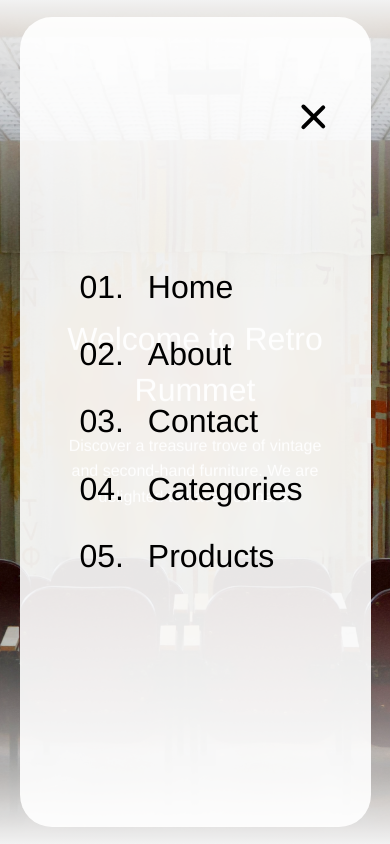
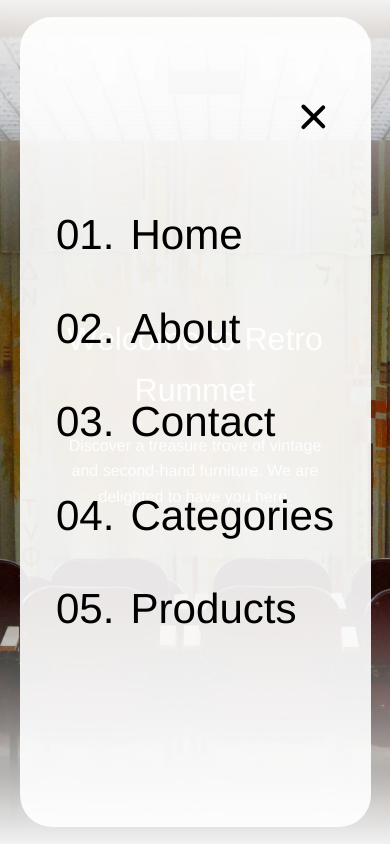
Before and after one commit to KristinaPalmquist/retrorummet, a Vue app: page / in a window 390 px wide. Both pictures are taken after a click on the button 313 px from the left and 118 px from the top of the page. Shown: the top 844 px of the page. Built offline with nearby package versions, Linux system fonts and the light colour scheme.

Commit message:
footer and header adjusted for responsiveness

```diff
--- a/src/components/MainFooter.vue
+++ b/src/components/MainFooter.vue
@@ -44,7 +44,7 @@ const currentYear = new Date().getFullYear();
 <style scoped>
 #main-footer {
   background-color: var(--footer-background-color);
-  width: 100%;
+  width: 100vw;
   padding: 2rem;
   /* z-index: 10; */
   display: flex;
@@ -88,10 +88,11 @@ const currentYear = new Date().getFullYear();
   width: 100%;
 }
 
-@media only screen and (max-width: 600px) {
+@media only screen and (max-width: 900px) {
   #main-footer .footer-content {
     width: 100%;
     flex-direction: column;
+    text-align: center;
   }
   .footer-section {
     margin-bottom: 1rem;
@@ -99,7 +100,7 @@ const currentYear = new Date().getFullYear();
   .footer-section ul li {
     margin-left: 0;
   }
-/*
+  /*
   .footer-section.about,
   .footer-section.links {
     display: none;
--- a/src/components/MainNavbar.vue
+++ b/src/components/MainNavbar.vue
@@ -3,18 +3,22 @@ import { computed, ref, onMounted, onUnmounted } from 'vue';
 import { useRouter } from 'vue-router';
 
 const emit = defineEmits(['update:isOpen']);
-const router = useRouter();
 const isOpen = ref(false);
 const windowHeight = ref(window.innerHeight);
 const windowWidth = ref(window.innerWidth);
-
-const routes = [
+const routes = ref([
   { name: 'Home', path: '/' },
   { name: 'About', path: '/about' },
   { name: 'Contact', path: '/contact' },
   { name: 'Categories', path: '/categories' },
   { name: 'Products', path: '/products' },
-];
+]);
+const router = useRouter();
+
+const toggleMenu = () => {
+  isOpen.value = !isOpen.value;
+  emit('update:isOpen', isOpen.value);
+};
 
 const handleRouting = (event, path) => {
   event.preventDefault();
@@ -23,66 +27,49 @@ const handleRouting = (event, path) => {
   router.push(path);
 };
 
-const toggleMenu = () => {
-  isOpen.value = !isOpen.value;
-  emit('update:isOpen', isOpen.value);
-};
-
 const updateWindowSize = () => {
   windowHeight.value = window.innerHeight;
   windowWidth.value = window.innerWidth;
 };
 
-// const updateWindowHeight = () => {
-//   windowHeight.value = window.innerHeight;
-// };
-
 const navbarItemStyle = computed(() => {
-  console.log('window height: ', windowHeight.value);
-  if (windowWidth.value > 600) {
-    const backgroundHeight = windowHeight.value - 30;
-    console.log('background height: ', backgroundHeight);
-    const itemHeight = backgroundHeight / routes.length;
-    console.log('item height: ', itemHeight);
-    // const fontSize = Math.min(itemHeight * 0.5, 50);
-    const padding = Math.min(itemHeight * 0.5, 2);
-    console.log('padding: ', padding);
-    const fontSize = 90 / routes.length - padding * 2;
-    console.log('font size: ', fontSize);
-    return {
-      fontSize: `${fontSize}vh`,
-      padding: `${padding}rem`,
-    };
-  } else if (windowWidth.value > 380) {
-    return {
-      fontSize: '2rem',
-      padding: '0.5rem',
-    };
+  const containerSize = Math.min(windowHeight.value, windowWidth.value) * 0.9;
+  const itemSize = containerSize / routes.value.length;
+  const fontSize = itemSize * 0.6;
+  let padding;
+  if (windowWidth.value > 1000) {
+    padding =
+      (windowHeight.value * 0.9 - fontSize * routes.value.length) /
+      (2 * routes.value.length);
+  } else if (windowWidth.value > 600) {
+    padding =
+      (windowHeight.value * 0.8 - fontSize * routes.value.length) /
+      (2 * routes.value.length);
+  } else if (windowWidth.value > 450) {
+    padding =
+      (windowHeight.value * 0.7 - fontSize * routes.value.length) /
+      (2 * routes.value.length);
   } else {
-    return {
-      fontSize: '1.5rem',
-      padding: '0.5rem',
-    };
+    padding =
+      (windowHeight.value * 0.5 - fontSize * routes.value.length) /
+      (2 * routes.value.length);
   }
+  return {
+    fontSize: `${fontSize}px`,
+    padding: `${padding}px 0`,
+  };
 });
 
-const navbarNumbersStyle = computed(() => {
-  if (windowWidth.value > 600) {
-    const itemHeight = windowHeight.value / routes.length;
-    // const fontSize = Math.min(itemHeight * 0.3, 32);
-    const padding = Math.min(itemHeight * 0.05, 4);
-    const fontSize = 90 / routes.length - padding * 2;
-    return {
-      fontSize: `${fontSize}vh`,
-      padding: `${padding}px`,
-    };
-  } else {
-    return {
-      fontSize: '2rem',
-      // padding: '0.7rem',
-    };
-  }
-});
+// const navbarItemStyle = computed(() => {
+//   const containerSize = Math.min(windowHeight.value, windowWidth.value) * 0.9;
+//   const itemSize = containerSize / routes.value.length;
+//   const fontSize = itemSize * 0.5;
+//   const padding = itemSize * 0.1;
+//   return {
+//     fontSize: `${fontSize}px`,
+//     padding: `${padding}px`,
+//   };
+// });
 
 onMounted(() => {
   window.addEventListener('resize', updateWindowSize);
@@ -101,13 +88,13 @@ onUnmounted(() => {
           <nav>
             <ul>
               <li v-for="(route, index) in routes" :key="route.name">
-                <a href="#" @click="handleRouting($event, route.path)">
-                  <span class="navbar-numbers" :style="navbarNumbersStyle"
-                    >0{{ index + 1 }}.
-                  </span>
-                  <span class="navbar-item" :style="navbarItemStyle">{{
-                    route.name
-                  }}</span>
+                <a
+                  href="#"
+                  @click="handleRouting($event, route.path)"
+                  :style="navbarItemStyle"
+                >
+                  <span class="navbar-numbers">0{{ index + 1 }}. </span>
+                  <span class="navbar-item"> {{ route.name }}</span>
                 </a>
               </li>
             </ul>
@@ -206,10 +193,24 @@ onUnmounted(() => {
   z-index: 5;
 }
 
+.fullscreen-menu nav {
+  width: 90%;
+  height: 90%;
+  display: flex;
+  flex-direction: column;
+  justify-content: center;
+  align-items: center;
+}
+
 .fullscreen-menu nav ul {
   list-style: none;
   padding: 0;
   margin: 0;
+
+  display: flex;
+  flex-direction: column;
+  justify-content: center;
+  align-items: flex-start;
 }
 
 .fullscreen-menu nav ul li {
@@ -220,15 +221,16 @@ nav ul li a {
   display: flex;
   align-items: center;
   gap: 1rem;
-  padding: 0.5rem;
+  margin: 0;
   text-decoration: none;
   color: var(--text-color);
   font-size: 3rem;
 }
 
-nav ul li a .navbar-numbers {
-  font-size: 2.5rem;
-}
+/* .navbar-numbers {
+
+  font-weight: thin;
+} */
 
 nav ul li a:hover {
   background-color: transparent;
@@ -247,7 +249,6 @@ nav ul li a:hover {
 .fullscreen-menu nav ul li a:hover {
   color: var(--link-color);
 }
-
 
 @media only screen and (max-width: 600px) {
   #main-navbar {
@@ -297,44 +298,14 @@ nav ul li a:hover {
     margin-left: -30%;
   }
 
-  /* .navbar-numbers {
-    font-size: 1.5rem;
-  } */
-
   .navbar a:hover {
     font-size: 3rem;
   }
 }
 
 @media only screen and (max-width: 400px) {
-  /* .menu-button {
-    transition: none;
-  } */
-
   .menu-button-open {
     transform: translate(3.6rem, 2.3rem);
   }
-  /*
-  .menu-button .line {
-    width: 2rem;
-    height: 0.25rem;
-    background-color: var(--text-color);
-    border-radius: 10px;
-    transition: none;
-    transition: transform 0.3s linear 0.1s, opacity 0.3s linear 0.1s;
-  }
-
-  .menu-button-open .line1 {
-    transition: transform 0.3s linear;
-  }
-
-  .menu-button-open .line2 {
-    opacity: 0;
-    transition: opacity 0.3s linear;
-  }
-
-  .menu-button-open .line3 {
-    transition: transform 0.3s linear;
-  } */
 }
 </style>
```
